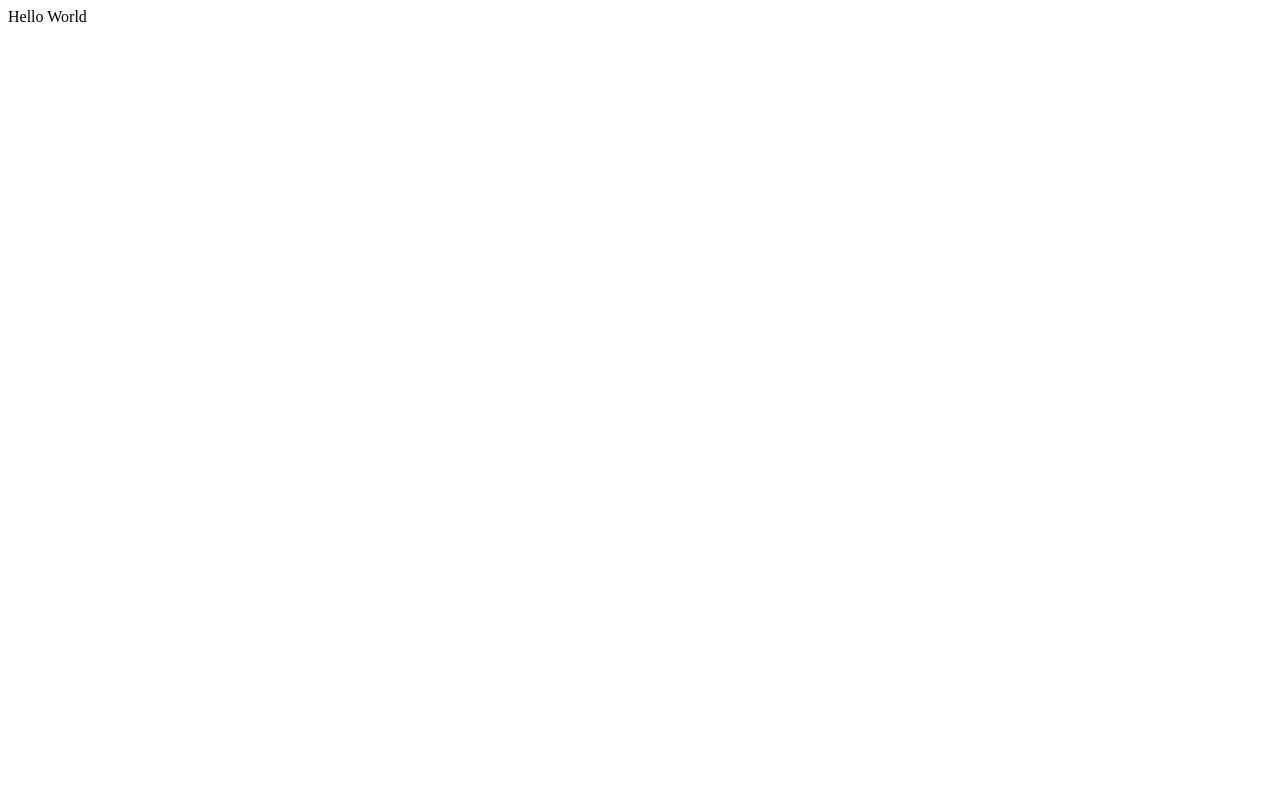
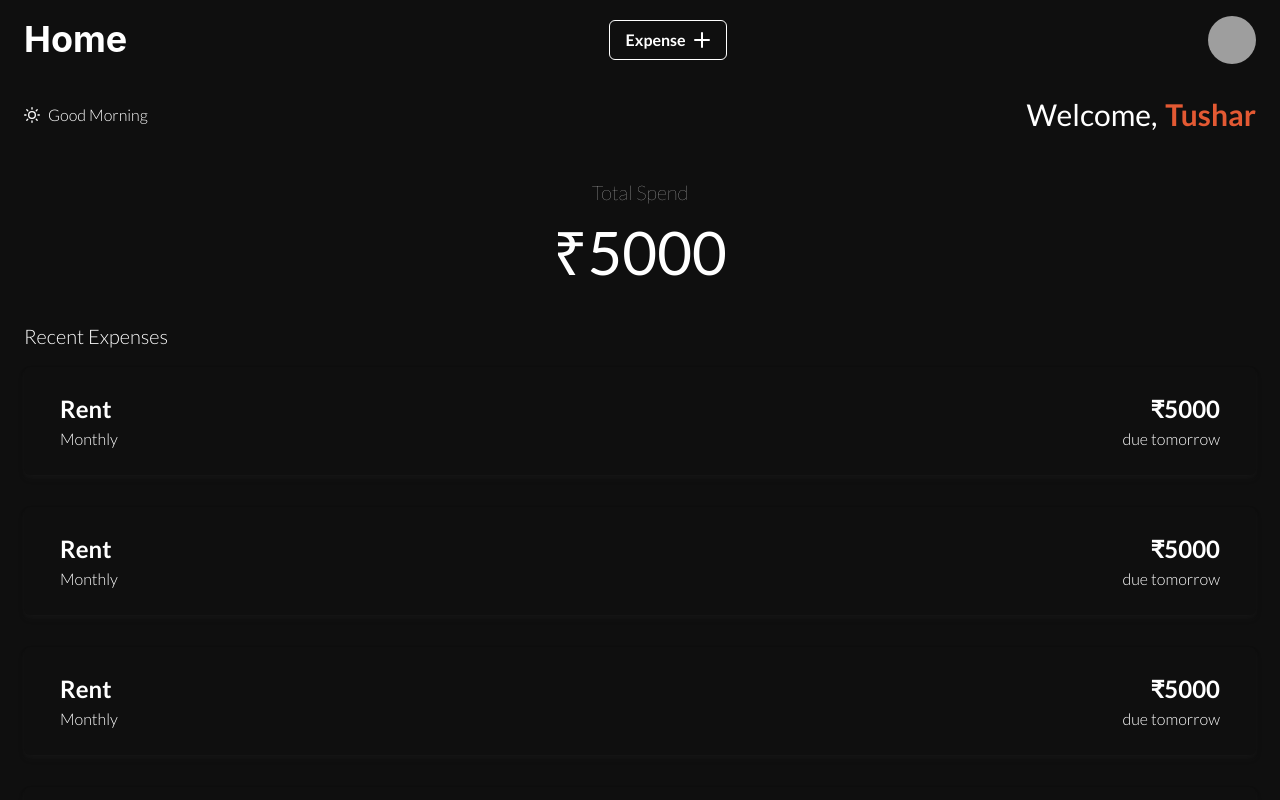
Before and after one commit to rz03/expense-tracker, a React (Create React App) app: page / in a window 1280 px wide. Shown: the top 800 px of the page. Built offline with nearby package versions, Linux system fonts and the light colour scheme; grey boxes are pictures that could not be loaded.

Commit message:
made basic ui

```diff
--- a/package.json
+++ b/package.json
@@ -3,9 +3,14 @@
   "version": "0.1.0",
   "private": true,
   "dependencies": {
+    "@chakra-ui/icons": "^2.1.0",
+    "@chakra-ui/react": "^2.8.0",
+    "@emotion/react": "^11.11.1",
+    "@emotion/styled": "^11.11.0",
     "@testing-library/jest-dom": "^5.17.0",
     "@testing-library/react": "^13.4.0",
     "@testing-library/user-event": "^13.5.0",
+    "framer-motion": "^10.13.0",
     "react": "^18.2.0",
     "react-dom": "^18.2.0",
     "react-scripts": "5.0.1",
--- a/src/App.css
+++ b/src/App.css
@@ -0,0 +1,10 @@
+@import url("https://fonts.googleapis.com/css2?family=Lato:wght@100;300;400;700&display=swap");
+
+* {
+  margin: 0;
+  padding: 0;
+  box-sizing: border-box;
+  font-family: "Lato", sans-serif;
+  background-color: #0f0f0f;
+  color: white;
+}
--- a/src/App.js
+++ b/src/App.js
@@ -1,7 +1,23 @@
 import "./App.css";
+import { Navbar } from "./Components/Navbar.jsx";
+import { Header } from "./Components/Header.jsx";
+import { Total } from "./Components/Total";
+import { ExpenseList } from "./Components/ExpenseList";
 
 function App() {
-  return <div> Hello World</div>;
+  return (
+    <div>
+      <Navbar />
+      <Header />
+      <Total />
+      <ExpenseList />
+    </div>
+  );
 }
 
 export default App;
+
+// Color :
+// color 1 : #0f0f0f
+// color 2: #5c8d7b
+// color 3 :
--- /dev/null
+++ b/src/Components/ExpenseCard.jsx
@@ -0,0 +1,36 @@
+import React from "react";
+import { Text, Flex, Wrap } from "@chakra-ui/react";
+
+export const ExpenseCard = () => {
+  return (
+    <Flex
+      flexDirection="column"
+      p="6"
+      mx="6"
+      my="4"
+      boxShadow="0 4px 6px rgba(60, 60, 60, 0.1), 0 2px 4px rgba(60, 60, 60, 0.06)"
+      rounded="md"
+    >
+      <Wrap
+        justify="space-between"
+        align="center"
+        fontWeight="black"
+        fontSize="2xl"
+        px="3"
+      >
+        <Text>Rent</Text>
+        <Text>₹5000</Text>
+      </Wrap>
+      <Wrap
+        justify="space-between"
+        align="center"
+        fontWeight="light"
+        fontSize="md"
+        px="3"
+      >
+        <Text>Monthly</Text>
+        <Text>due tomorrow</Text>
+      </Wrap>
+    </Flex>
+  );
+};
--- /dev/null
+++ b/src/Components/ExpenseList.jsx
@@ -0,0 +1,18 @@
+import React from "react";
+import { ExpenseCard } from "./ExpenseCard";
+import { SimpleGrid, Text } from "@chakra-ui/react";
+
+export const ExpenseList = () => {
+  return (
+    <SimpleGrid>
+      <Text fontSize="xl" fontWeight="light" px="6">
+        Recent Expenses
+      </Text>
+      <ExpenseCard />
+      <ExpenseCard />
+      <ExpenseCard />
+      <ExpenseCard />
+      <ExpenseCard />
+    </SimpleGrid>
+  );
+};
--- /dev/null
+++ b/src/Components/Header.jsx
@@ -0,0 +1,22 @@
+import React from "react";
+import { Wrap, Text, Flex } from "@chakra-ui/react";
+import { SunIcon } from "@chakra-ui/icons";
+
+export const Header = () => {
+  return (
+    <Flex align="center" justify="space-between" pl="6" pr="6">
+      <Wrap align="center">
+        <SunIcon />
+        <Text fontSize="md" fontWeight="light">
+          Good Morning
+        </Text>
+      </Wrap>
+      <Wrap align="center">
+        <Text fontSize="3xl">Welcome, </Text>
+        <Text fontSize="3xl" fontWeight="bold" color="#e35933">
+          Tushar
+        </Text>
+      </Wrap>
+    </Flex>
+  );
+};
--- /dev/null
+++ b/src/Components/Navbar.jsx
@@ -0,0 +1,29 @@
+import React from "react";
+import { Heading, WrapItem, Avatar, Wrap, Button } from "@chakra-ui/react";
+import { AddIcon } from "@chakra-ui/icons";
+
+export const Navbar = () => {
+  return (
+    <Wrap justify="space-between" align="center" px="6" pt="4" pb="7">
+      <Heading as="h2" size="xl">
+        Home
+      </Heading>
+      <Button
+        variant="outline"
+        rightIcon={<AddIcon />}
+        color="white"
+        colorScheme=""
+      >
+        Expense
+      </Button>
+
+      <WrapItem>
+        <Avatar
+          size="md"
+          name="Dan Abrahmov"
+          src="https://bit.ly/dan-abramov"
+        />
+      </WrapItem>
+    </Wrap>
+  );
+};
--- /dev/null
+++ b/src/Components/Total.jsx
@@ -0,0 +1,17 @@
+import React from "react";
+import { Wrap, Text, Flex } from "@chakra-ui/react";
+
+export const Total = () => {
+  return (
+    <Flex p="6" mt="4" flexDirection="column" align="center">
+      <Wrap align="center">
+        <Text fontSize="xl" fontWeight="200">
+          Total Spend
+        </Text>
+      </Wrap>
+      <Wrap align="center">
+        <Text fontSize="6xl">₹5000</Text>
+      </Wrap>
+    </Flex>
+  );
+};
--- a/src/index.js
+++ b/src/index.js
@@ -1,10 +1,13 @@
 import React from "react";
 import ReactDOM from "react-dom/client";
 import App from "./App";
+import { ChakraProvider } from "@chakra-ui/react";
 
 const root = ReactDOM.createRoot(document.getElementById("root"));
 root.render(
   <React.StrictMode>
-    <App />
+    <ChakraProvider>
+      <App />
+    </ChakraProvider>
   </React.StrictMode>
 );
```
Also changed, not shown: 1 other file (tests, documents, lock files or other folders).
